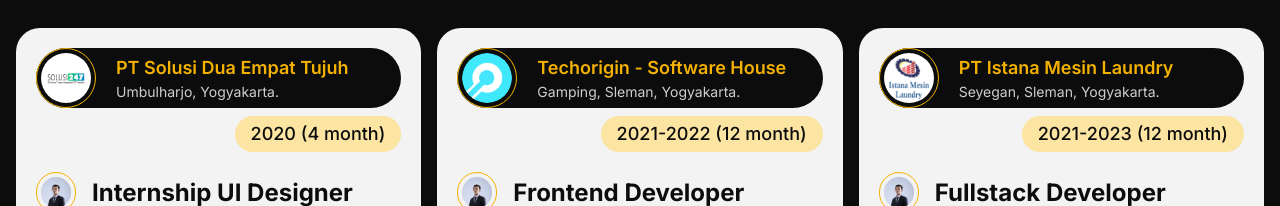
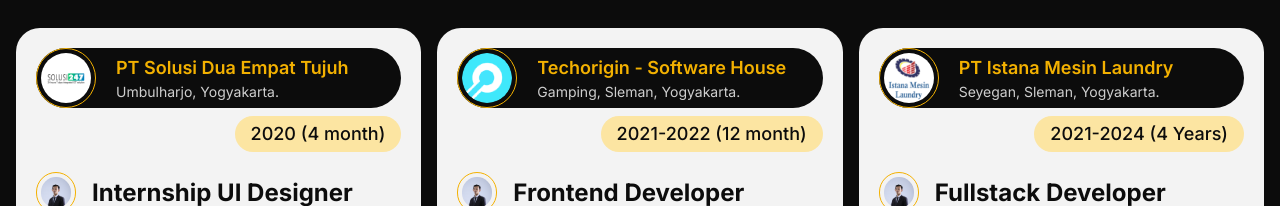
Before and after one commit to usmanhanafi/usmanhanafi.github.io, a Next.js app: page / in a window 1280 px wide. Shown: the part 2410-2616 px from the top of the page. Built offline with nearby package versions, Linux system fonts and the light colour scheme.

Commit message:
update minor texting

```diff
--- a/pages/api/hello.js
+++ /dev/null
@@ -1,5 +0,0 @@
-// Next.js API route support: https://nextjs.org/docs/api-routes/introduction
-
-export default function handler(req, res) {
-  res.status(200).json({ name: "John Doe" });
-}
--- a/pages/index.js
+++ b/pages/index.js
@@ -139,7 +139,7 @@
             image='istana-mesin-laundry'
             place='PT Istana Mesin Laundry'
             address='Seyegan, Sleman, Yogyakarta.'
-            date='2021-2023 (12 month)'
+            date='2021-2024 (4 Years)'
             job_title='Fullstack Developer'
             description="I contributed significantly to PT Istana Mesin Laundry by developing a cashier application and integrating it with IoT-enabled laundry machines. This collaborative software streamlined operations, enhancing the overall efficiency of the laundry management ecosystem."
           />
--- a/tailwind.config.js
+++ b/tailwind.config.js
@@ -22,12 +22,6 @@
           primary: '#111827',
           secondary: '#6b7280',
         },
-        gradient: `linear-gradient(135deg, #FCE5A2 #FCE5A2 0%, #F3B101 100%)`,
-      },
-      backgroundImage: {
-        "gradient-text-primary": `linear-gradient(135deg, #FCE5A2 #FCE5A2 0%, #F3B101 100%)`,
-        "gradient-radial": "radial-gradient(var(--tw-gradient-stops))",
-        "gradient-conic": "conic-gradient(from 180deg at 50% 50%, var(--tw-gradient-stops))",
       },
     },
   },
```
